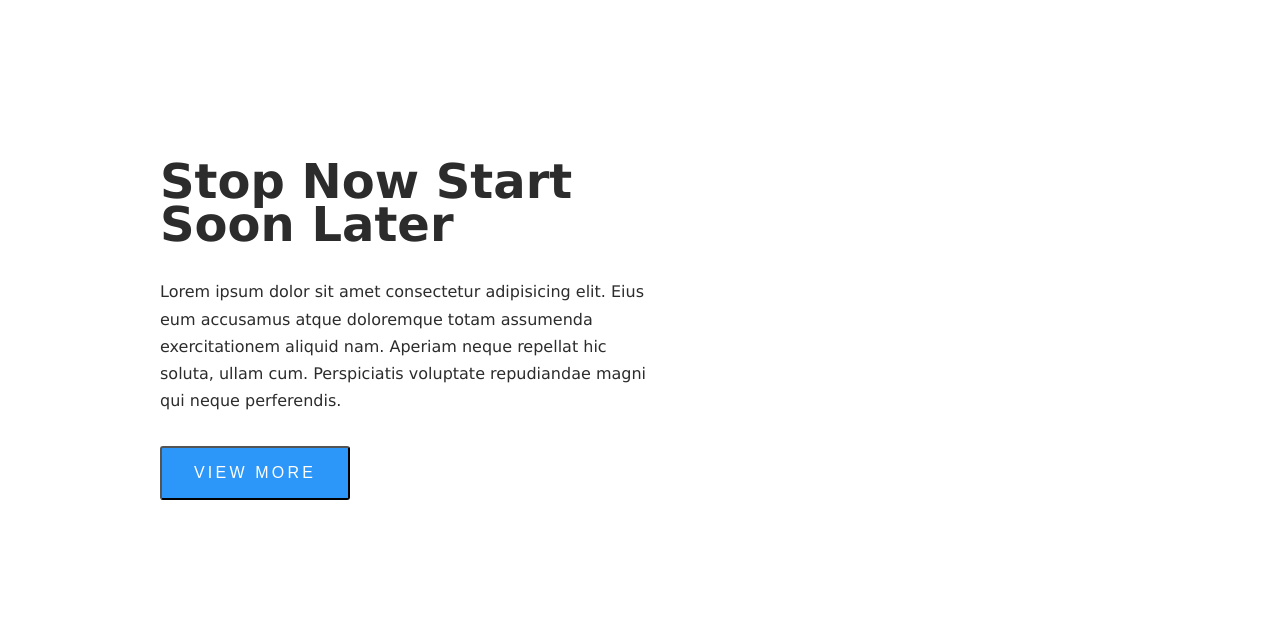
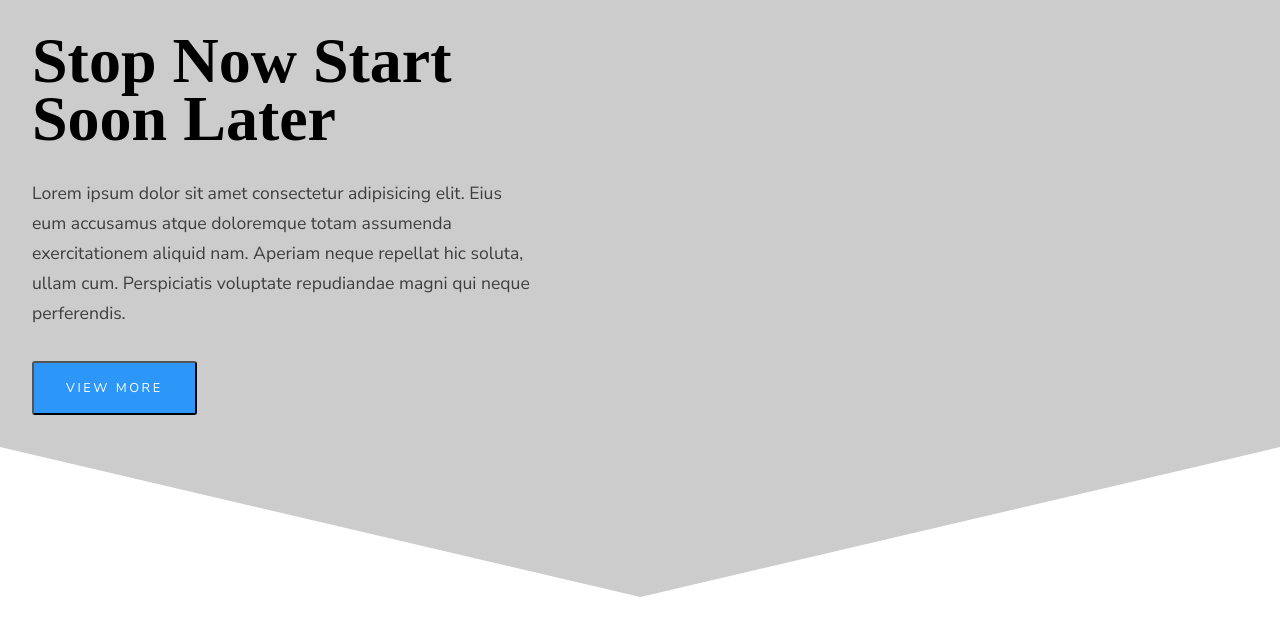
Before and after one commit to KallendJack/design-for-developers, a plain HTML site: page src/index.html in a window 1280 px wide. Drawn offline with Linux system fonts and the light colour scheme; a web font is replaced by a local one.

Commit message:
Update index.html

```diff
--- a/src/index.html
+++ b/src/index.html
@@ -4,55 +4,90 @@
     <meta charset="UTF-8" />
     <meta name="viewport" content="width=device-width, initial-scale=1.0" />
     <meta http-equiv="X-UA-Compatible" content="ie=edge" />
+    <link
+      href="https://fonts.googleapis.com/css?family=Forum|Nunito+Sans&display=swap"
+      rel="stylesheet"
+    />
     <title>Design for Developers</title>
   </head>
   <body>
     <div class="content-container">
-      <h1>Stop Now Start Soon Later</h1>
-      <p>
-        Lorem ipsum dolor sit amet consectetur adipisicing elit. Eius eum
-        accusamus atque doloremque totam assumenda exercitationem aliquid nam.
-        Aperiam neque repellat hic soluta, ullam cum. Perspiciatis voluptate
-        repudiandae magni qui neque perferendis.
-      </p>
-      <button>View More</button>
+      <div class="container">
+        <div class="content-inner">
+          <h1>Stop Now Start Soon Later</h1>
+          <p>
+            Lorem ipsum dolor sit amet consectetur adipisicing elit. Eius eum
+            accusamus atque doloremque totam assumenda exercitationem aliquid
+            nam. Aperiam neque repellat hic soluta, ullam cum. Perspiciatis
+            voluptate repudiandae magni qui neque perferendis.
+          </p>
+          <button>View More</button>
+        </div>
+      </div>
+      <svg
+        class="triangle"
+        viewBox="0 0 1440 148"
+        fill="none"
+        xmlns="http://www.w3.org/2000/svg"
+        preserveAspectRatio="none"
+      >
+        <path d="M720.533 148L1440 0H0L720.533 148Z" fill="#ccc" />
+      </svg>
     </div>
     <style>
       * {
         padding: 0;
         margin: 0;
         box-sizing: border-box;
+        font-family: "Nunito Sans";
       }
 
       body {
-        font-family: Verdana, Geneva, Tahoma, sans-serif;
-        padding: 10rem;
+        font-family: "Nunito Sans";
+      }
+
+      .container {
+        max-width: 1440px;
+        margin: 0 auto;
       }
 
       .content-container {
+        background-color: #ccc;
+        position: relative;
+        padding: 2rem;
+      }
+
+      .triangle {
+        position: absolute;
+        top: 100%;
+        left: 0;
+        height: 150px;
+        width: 100%;
+      }
+
+      .content-inner {
         max-width: 500px;
       }
 
       h1 {
         padding-bottom: 2rem;
-        font-size: 3rem;
+        font-size: 4rem;
         line-height: 0.9;
-        font-weight: bold;
-        color: rgb(44, 44, 44);
+        font-family: "Forum";
       }
 
       p {
-        color: rgb(44, 44, 44);
+        color: rgb(62, 62, 62);
         line-height: 1.7;
         padding-bottom: 2rem;
+        font-size: 1.1rem;
       }
 
       button {
         background-color: rgb(44, 150, 249);
-
         padding: 1rem 2rem;
         text-transform: uppercase;
-        font-size: 1rem;
+        font-size: 0.8rem;
         letter-spacing: 0.2em;
         color: white;
         border-radius: 3px;
```
